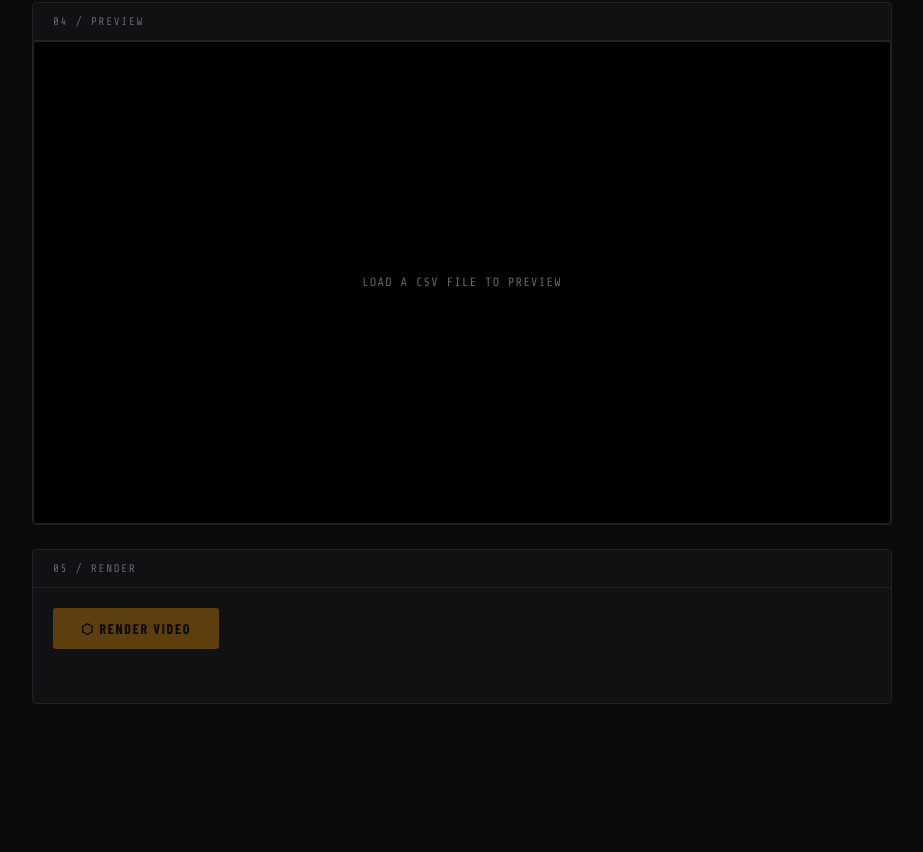
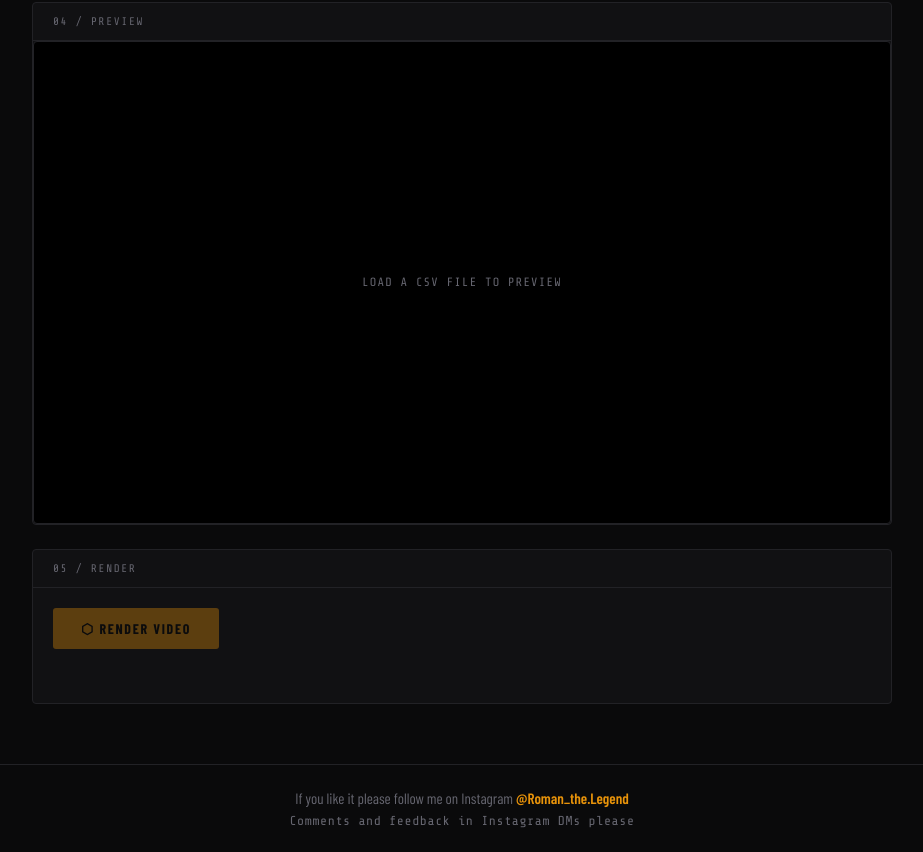
Before and after one commit to RomanTheLegend/FlySight-video, a plain HTML site: page index.html in a window 1280 px wide. Shown: the part 736-1588 px from the top of the page, without its empty margins (178-1101 px from the left). Before the commit the page ends 1500 px from the top, so only its background shows below. Drawn offline with nearby package versions, Linux system fonts and the light colour scheme; a web font is replaced by a local one.

Commit message:
Add Credits footer

```diff
--- a/index.html
+++ b/index.html
@@ -385,6 +385,17 @@
   </div>
 
 </main>
+
+<footer style="width:100%;border-top:1px solid var(--border);padding:24px 32px;text-align:center;display:flex;flex-direction:column;gap:6px;">
+  <p style="font-size:15px;color:var(--text-dim);">
+    If you like it please follow me on Instagram
+    <a href="https://www.instagram.com/roman_the.legend/" target="_blank" rel="noopener"
+       style="color:var(--amber);text-decoration:none;font-weight:600;">@Roman_the.Legend</a>
+  </p>
+  <p style="font-size:13px;color:var(--text-dim);font-family:'Share Tech Mono',monospace;letter-spacing:.05em;">
+    Comments and feedback in Instagram DMs please
+  </p>
+</footer>
 
 <!-- Hidden work canvas -->
 <canvas id="work-canvas" style="display:none;"></canvas>
```
